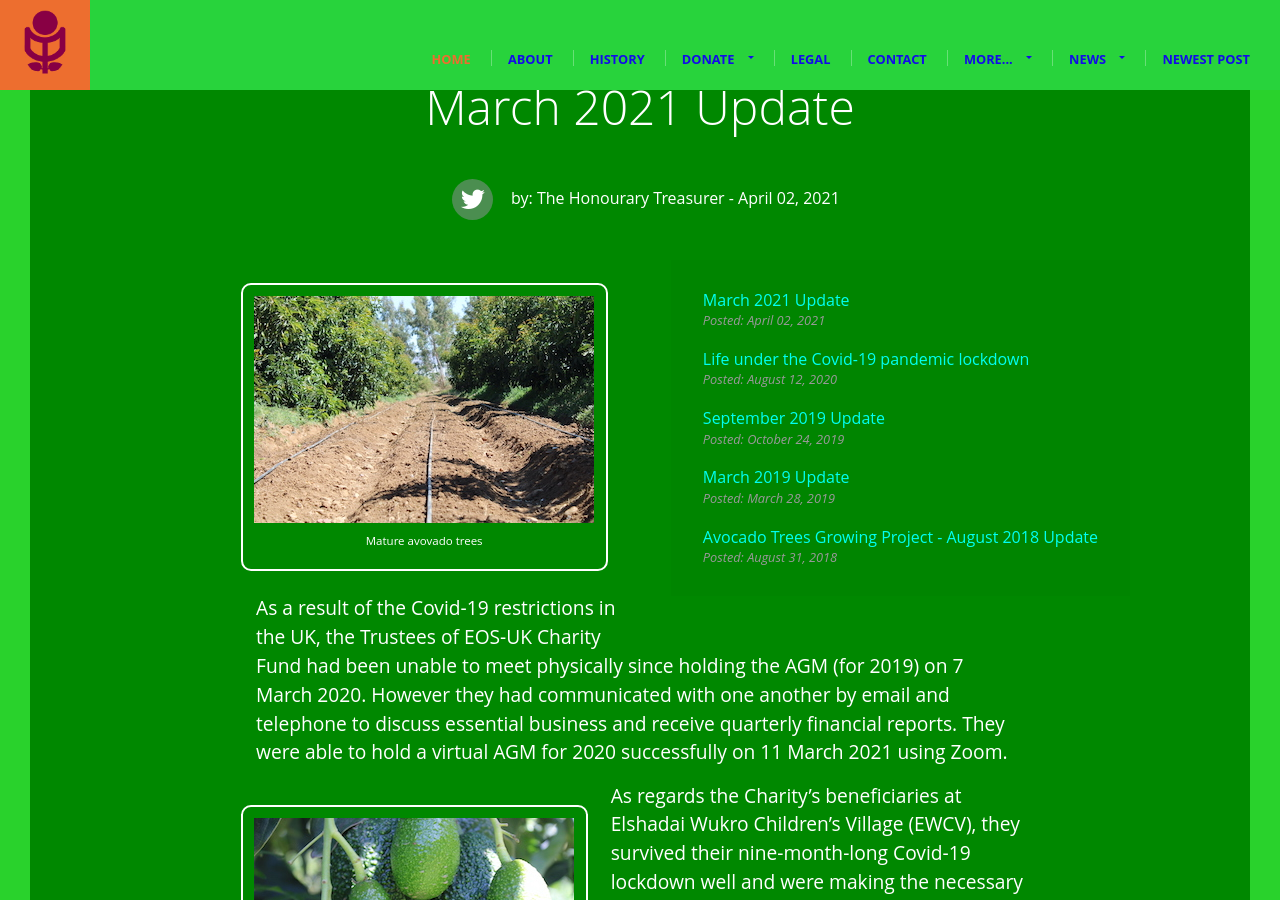
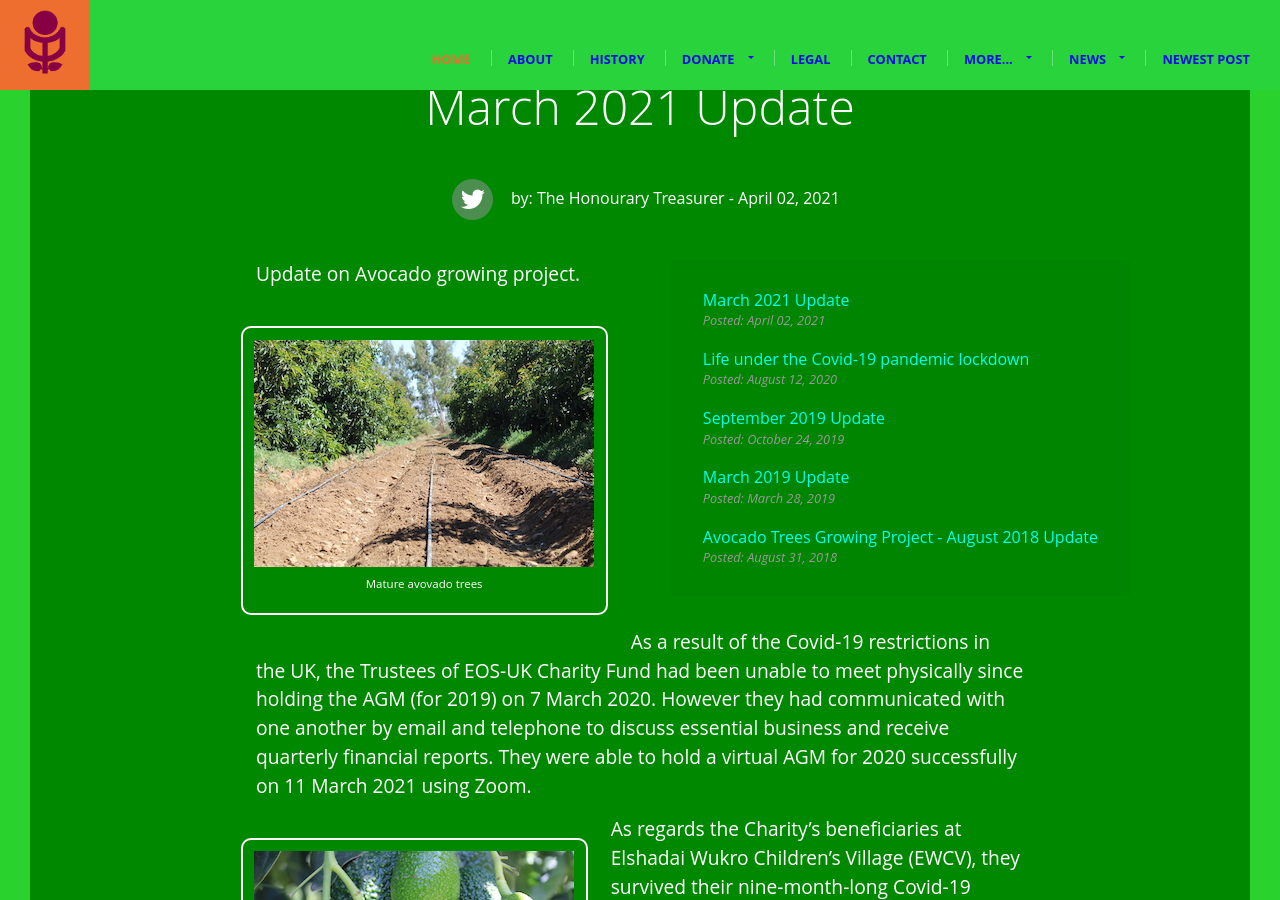
Before and after one commit to tderso/eosuk.github.io, a Jekyll site: the page built from _posts/2021-04-02-update-on-avocado-growing-project.md, in a window 1280 px wide and 900 px high, scrolled down 457 px. Built offline with Jekyll 4.4.1, drawn with Linux system fonts in a browser that asks for light colours.

Commit message:
March 2021 update corrections

```diff
--- a/_posts/2021-04-02-update-on-avocado-growing-project.md
+++ b/_posts/2021-04-02-update-on-avocado-growing-project.md
@@ -8,7 +8,7 @@ gravatar:
 postFooter: Futher information could be obtained by calling +44(0)7867 727445 or at <a href="mailto:eosukcharityfund@gmail.com">eosukcharityfund@gmail.com</a>
 ---
 
-
+Update on Avocado growing project.
 
 <div class="bordered pull-left tiny">
 	<a href="{{ base }}/images/Avocado-Mar-2021.jpg">
```
Also changed, not shown: 2 other files.
